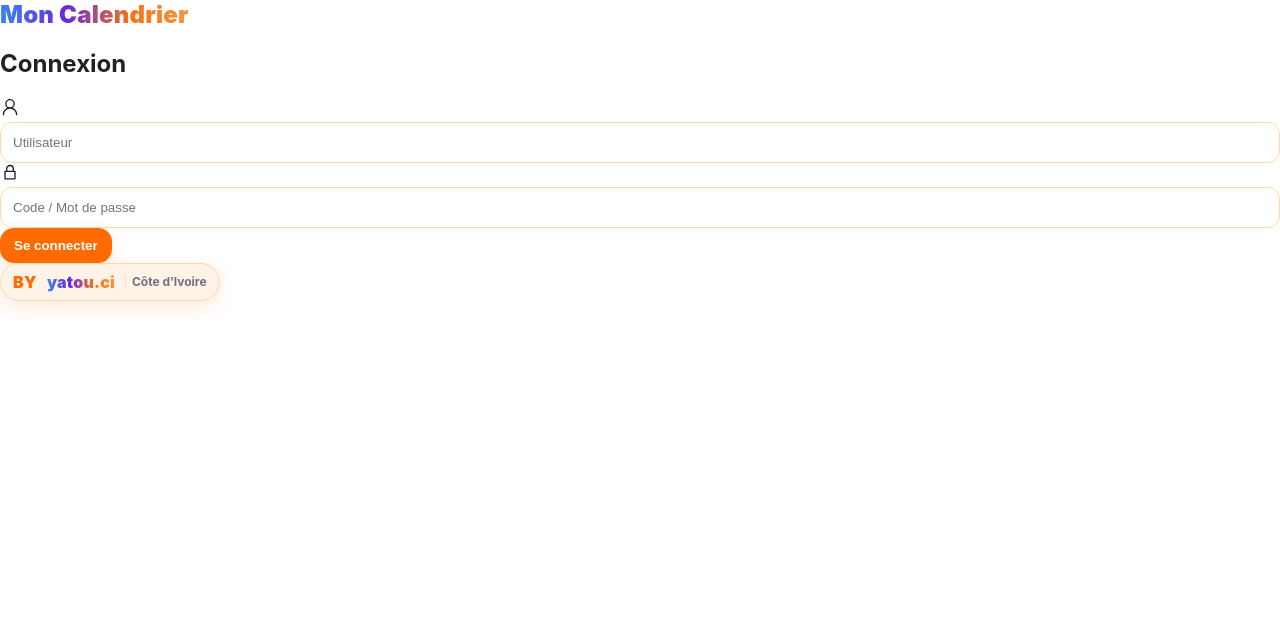
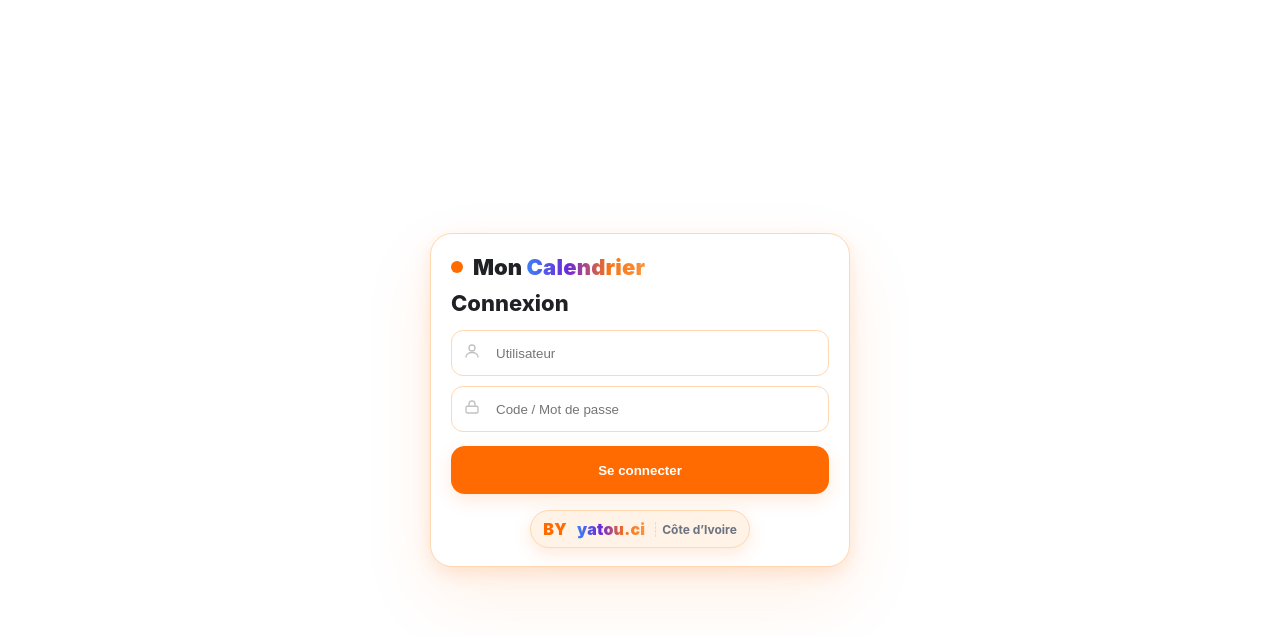
Before and after one commit to brouantoine/calendrier, a React (Vite) app in the folder frontend/: page /login in a window 1280 px wide. Shown: the top 636 px of the page. Built offline with nearby package versions, Linux system fonts and the light colour scheme; no server answers.

Commit message:
UI: no-underline + badge BY yatou.ci gradient + country

```diff
--- a/frontend/src/pages/Login.jsx
+++ b/frontend/src/pages/Login.jsx
@@ -1,6 +1,6 @@
 import { useState } from 'react'
+import { login } from '../api'
 import { useNavigate } from 'react-router-dom'
-import { login } from '../api'
 
 export default function Login(){
   const [username,setU] = useState('')
@@ -11,7 +11,7 @@ export default function Login(){
   async function onSubmit(e){
     e.preventDefault(); setErr('')
     try{
-      await login(username,password)
+      await login(username.trim(), password)
       nav('/')
     }catch{
       setErr('Identifiants invalides')
@@ -21,35 +21,44 @@ export default function Login(){
   return (
     <div className="login-wrap">
       <div className="login-card">
-        {/* Marque */}
+        {/* Marque / titre */}
         <div className="login-brand">
           <span className="logo-dot" />
-          <div style={{fontWeight:900, fontSize:24}}>
-            <span className="brand-gradient">Mon Calendrier</span>
-          </div>
+          <h1 className="brand-line">
+            <span>Mon </span>
+            <span className="brand-gradient">Calendrier</span>
+          </h1>
         </div>
-
         <h2 className="login-title">Connexion</h2>
 
-        <form onSubmit={onSubmit} className="login-form">
-          {/* Utilisateur */}
+        {/* Formulaire */}
+        <form className="login-form" onSubmit={onSubmit} autoComplete="on">
           <div className="input-wrap">
-            <svg className="input-icon" width="20" height="20" viewBox="0 0 24 24" fill="none">
-              <path d="M12 12a5 5 0 1 0-5-5 5 5 0 0 0 5 5Zm8 8a8 8 0 1 0-16 0" stroke="currentColor" strokeWidth="1.6" strokeLinecap="round" strokeLinejoin="round"/>
-            </svg>
+            <span className="input-icon" aria-hidden="true">
+              {/* user */}
+              <svg width="18" height="18" viewBox="0 0 24 24" fill="none">
+                <circle cx="12" cy="8" r="4" stroke="#999" strokeWidth="1.8"/>
+                <path d="M4 20c0-3.3 3.6-6 8-6s8 2.7 8 6" stroke="#999" strokeWidth="1.8" strokeLinecap="round"/>
+              </svg>
+            </span>
             <input
               className="input has-icon"
               placeholder="Utilisateur"
               value={username}
               onChange={e=>setU(e.target.value)}
+              autoCapitalize="none"
+              autoCorrect="off"
             />
           </div>
 
-          {/* Mot de passe */}
           <div className="input-wrap">
-            <svg className="input-icon" width="20" height="20" viewBox="0 0 24 24" fill="none">
-              <path d="M6 10h12v9H6zM8 10V7a4 4 0 0 1 8 0v3" stroke="currentColor" strokeWidth="1.6" strokeLinecap="round" strokeLinejoin="round"/>
-            </svg>
+            <span className="input-icon" aria-hidden="true">
+              {/* lock */}
+              <svg width="18" height="18" viewBox="0 0 24 24" fill="none">
+                <rect x="4" y="11" width="16" height="9" rx="2" stroke="#999" strokeWidth="1.8"/>
+                <path d="M8 11V8a4 4 0 0 1 8 0v3" stroke="#999" strokeWidth="1.8"/>
+              </svg>
+            </span>
             <input
               className="input has-icon"
               type="password"
@@ -59,14 +68,12 @@ export default function Login(){
             />
           </div>
 
-          {err && (
-            <div className="login-error">{err}</div>
-          )}
+          {err && <div className="login-error">{err}</div>}
 
           <button className="button login-btn" type="submit">Se connecter</button>
         </form>
 
-        {/* BY yatou.ci — Côte d’Ivoire */}
+        {/* Badge bas */}
         <div className="login-foot">
           <span className="by-pill">
             <span className="by">BY</span>
--- a/frontend/src/styles.css
+++ b/frontend/src/styles.css
@@ -125,3 +125,60 @@ a{color:inherit;text-decoration:none}
   .tile{ min-height:44px; padding:5px; border-radius:12px }
   .tile .day{ width:26px; height:26px; font-size:12px }
 }
+
+
+/* ——— Login : centrage + carte + icônes dans les inputs ——— */
+.login-wrap{
+  min-height:100dvh; display:grid; place-items:center;
+  padding:20px; background:#fff;
+}
+
+.login-card{
+  width:100%; max-width:420px;
+  background:#fff; border:1px solid var(--ring);
+  border-radius:22px; padding:22px 20px 18px;
+  box-shadow:0 30px 70px rgba(255,107,0,.10), var(--shadow);
+}
+
+.login-brand{ display:flex; align-items:center; gap:10px }
+.brand-line{ margin:0; font-size:22px; font-weight:900; line-height:1 }
+.login-title{ margin:12px 0 14px; font-size:22px; font-weight:800 }
+
+.login-form{ display:grid; gap:10px }
+.input-wrap{ position:relative }
+.input-icon{ position:absolute; left:12px; top:50%; transform:translateY(-50%); opacity:.6 }
+.input.has-icon{ padding-left:44px; height:46px }
+.input{
+  width:100%; border:1px solid var(--ring); border-radius:12px;
+  background:#fff; color:var(--text); outline:none;
+}
+.input:focus{ box-shadow:0 0 0 3px rgba(255,107,0,.15); border-color:var(--primary) }
+
+.login-btn{ width:100%; height:48px; border-radius:14px; margin-top:4px }
+
+.login-error{
+  background:#ffe2e2; border:1px solid #ffc5c5; color:#a70000;
+  padding:8px 10px; border-radius:10px; font-weight:700;
+}
+
+.login-foot{ margin-top:16px; display:flex; justify-content:center }
+
+/* Badge BY… (mêmes styles que le reste du site) */
+.by-pill{
+  display:inline-flex; align-items:center; gap:10px;
+  padding:8px 12px; border-radius:999px;
+  background:#FFF2E6; border:1px solid var(--ring); box-shadow:var(--shadow);
+}
+.by-pill .by{ font-weight:900; color:var(--primary); letter-spacing:.4px }
+.brand-gradient{
+  background:linear-gradient(90deg,#3b82f6 0%, #6d28d9 35%, #f97316 70%, #fb923c 100%);
+  -webkit-background-clip:text; background-clip:text; color:transparent; font-weight:900;
+}
+.by-pill .country{ font-weight:700; font-size:12px; color:var(--muted);
+  padding-left:6px; border-left:1px dashed var(--ring) }
+
+/* Mobile : resserrer un peu */
+@media (max-width:420px){
+  .login-card{ max-width:360px; padding:20px 18px }
+  .brand-line{ font-size:20px }
+}
```
